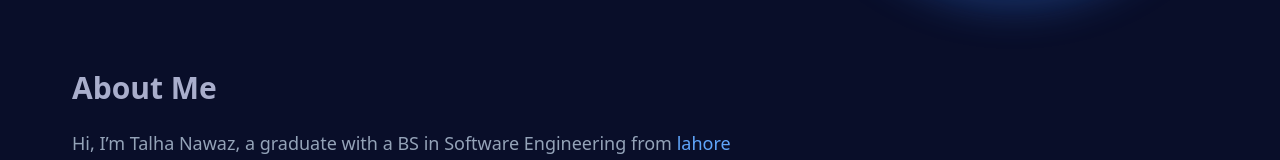
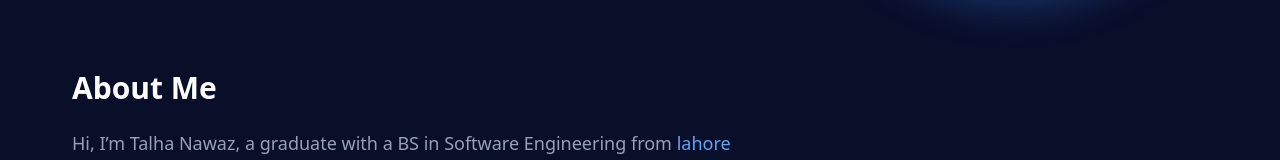
Before and after one commit to talha-fullstackdev/portfolio-nextjs, a Next.js app: page / in a window 1280 px wide. Shown: the part 560-720 px from the top of the page. Built offline with nearby package versions, Linux system fonts and the light colour scheme.

Commit message:
updated about section styling

```diff
--- a/src/app/components/about/AboutMe.jsx
+++ b/src/app/components/about/AboutMe.jsx
@@ -3,7 +3,7 @@ const AboutMe = () => {
   return (
     <div className='md:w-[800px]'>
         <div className="md:px-8">
-            <h2 className='text-3xl font-semibold'>About Me</h2>
+            <h2 className='text-3xl font-bold text-white'>About Me</h2>
             <p className='mt-6 text-[18px] text-slate-400'>Hi, I’m Talha Nawaz, a graduate with a BS in Software Engineering from <span className='text-blue-400'> lahore Garrison University.</span> I specialize in crafting scalable, AI-driven web solutions using modern full-stack technologies. With 3+ years of hands-on experience, I excel in leveraging Next.js, React, and Node.js to build performant SaaS applications, real-time systems, and LLM-integrated platforms that solve complex user problems. My expertise spans end-to-end development, from architecting AI/LLM solutions (like OCR text extraction and chatbots) to optimizing server-side performance with Express.js, MongoDB, and PostgreSQL. I engineered AI-powered React applications that boosted user retention, while my freelance work on Upwork involved deploying custom LLM dashboards and WebSocket-driven features to streamline client workflows.</p>
         </div>
         <div className="mt-4 md:px-10 ">
```
